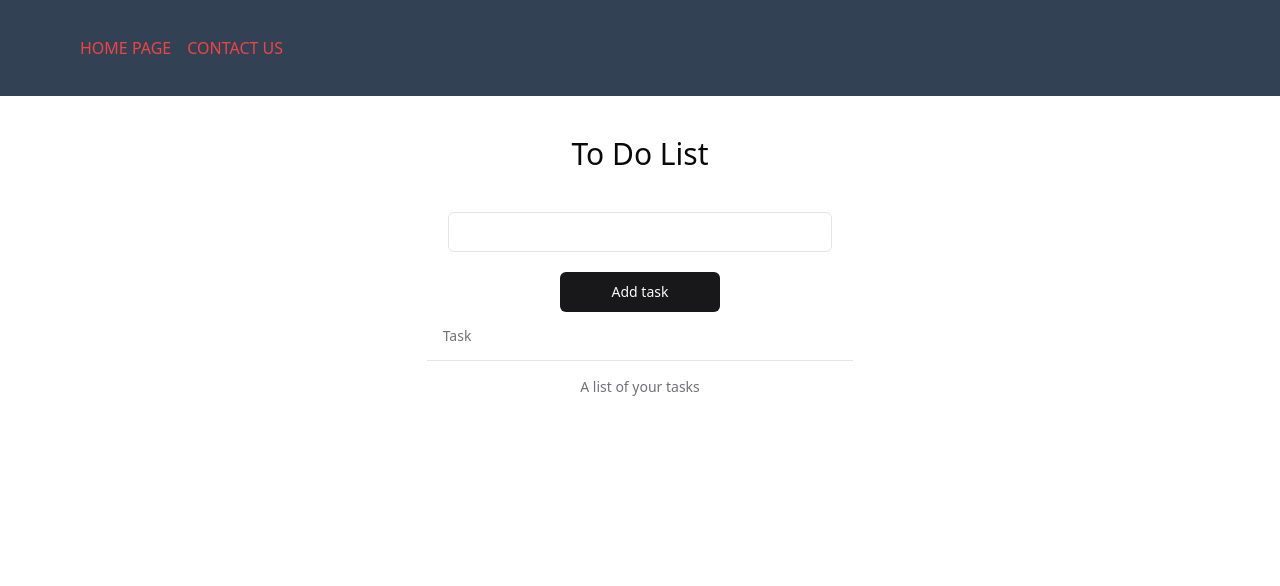
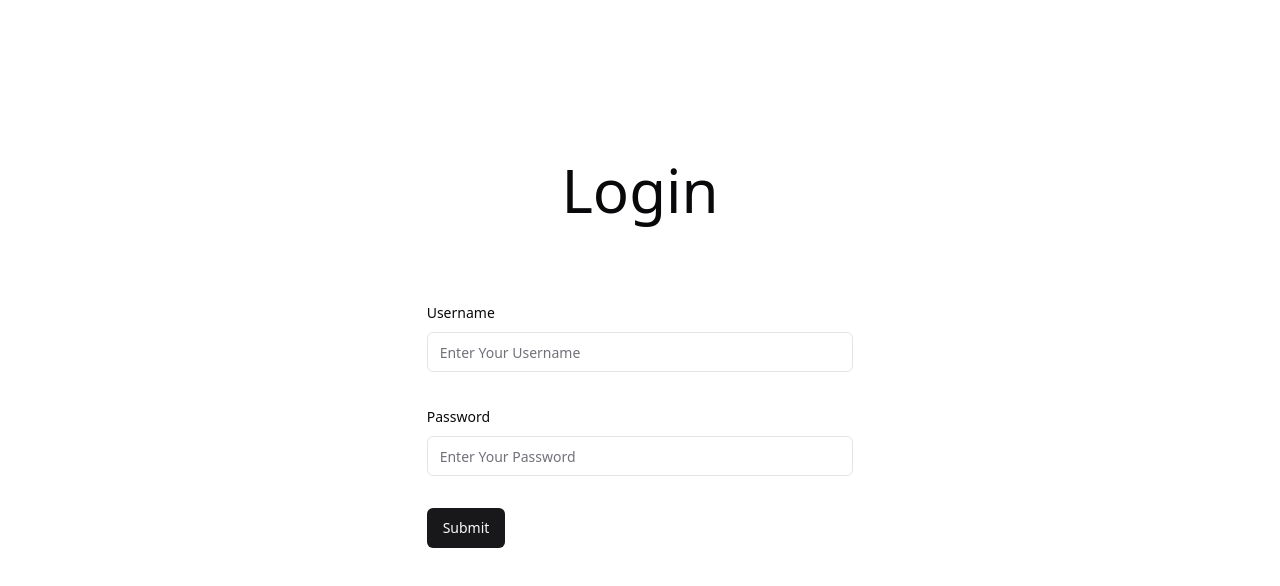
Before and after one commit to ibraheem-areeda/React_shadcn-ui-Demo, a React (Vite) app: page / in a window 1280 px wide. Shown: the top 586 px of the page. Built offline with nearby package versions, Linux system fonts and the light colour scheme.

Commit message:
login done

```diff
--- a/src/App.tsx
+++ b/src/App.tsx
@@ -1,13 +1,14 @@
 /* eslint-disable @typescript-eslint/no-unused-vars */
 
-import { RouterProvider } from "react-router-dom"
-import { router } from "./routes"
+import { RouterProvider } from "react-router-dom";
+import { authRoutes, privateRoutes } from "./routes";
+import AuthContext from "./context/Auth";
+import { useContext } from "react";
 
 function App() {
+  const { user } = useContext(AuthContext);
 
-  return (
-    <RouterProvider router={router} />
-  )
+  return <RouterProvider router={user ? privateRoutes : authRoutes} />;
 }
 
-export default App
+export default App;
--- a/src/components/NavBar.tsx
+++ b/src/components/NavBar.tsx
@@ -1,9 +1,16 @@
+import AuthContext from "@/context/Auth";
+import { useContext } from "react";
+
 const Navbar = () => {
+  const { user } = useContext(AuthContext);
+  console.log(11111111111, typeof user);
+
   return (
     <div className="h-12 text-red-500 p-4 flex items-center justify-between border-b-red-500 uppercase md:h-24 lg:px-10 xl:px-20 bg-slate-700">
       <div className=" hidden md:flex gap-4 flex-1">
         <a href="/">Home Page</a>
         <a href="/about_us">Contact Us</a>
+        {user ? <a>Welcome {user["name"]}</a> : <a>Please login</a>}
       </div>
       <div className=" text-xl md:font-bold flex-1 md:text-center"></div>
       <div className=" hidden md:flex gap-4 justify-end flex-1"></div>
--- /dev/null
+++ b/src/components/ui/form.tsx
@@ -0,0 +1,176 @@
+import * as React from "react"
+import * as LabelPrimitive from "@radix-ui/react-label"
+import { Slot } from "@radix-ui/react-slot"
+import {
+  Controller,
+  ControllerProps,
+  FieldPath,
+  FieldValues,
+  FormProvider,
+  useFormContext,
+} from "react-hook-form"
+
+import { cn } from "@/lib/utils"
+import { Label } from "@/components/ui/label"
+
+const Form = FormProvider
+
+type FormFieldContextValue<
+  TFieldValues extends FieldValues = FieldValues,
+  TName extends FieldPath<TFieldValues> = FieldPath<TFieldValues>
+> = {
+  name: TName
+}
+
+const FormFieldContext = React.createContext<FormFieldContextValue>(
+  {} as FormFieldContextValue
+)
+
+const FormField = <
+  TFieldValues extends FieldValues = FieldValues,
+  TName extends FieldPath<TFieldValues> = FieldPath<TFieldValues>
+>({
+  ...props
+}: ControllerProps<TFieldValues, TName>) => {
+  return (
+    <FormFieldContext.Provider value={{ name: props.name }}>
+      <Controller {...props} />
+    </FormFieldContext.Provider>
+  )
+}
+
+const useFormField = () => {
+  const fieldContext = React.useContext(FormFieldContext)
+  const itemContext = React.useContext(FormItemContext)
+  const { getFieldState, formState } = useFormContext()
+
+  const fieldState = getFieldState(fieldContext.name, formState)
+
+  if (!fieldContext) {
+    throw new Error("useFormField should be used within <FormField>")
+  }
+
+  const { id } = itemContext
+
+  return {
+    id,
+    name: fieldContext.name,
+    formItemId: `${id}-form-item`,
+    formDescriptionId: `${id}-form-item-description`,
+    formMessageId: `${id}-form-item-message`,
+    ...fieldState,
+  }
+}
+
+type FormItemContextValue = {
+  id: string
+}
+
+const FormItemContext = React.createContext<FormItemContextValue>(
+  {} as FormItemContextValue
+)
+
+const FormItem = React.forwardRef<
+  HTMLDivElement,
+  React.HTMLAttributes<HTMLDivElement>
+>(({ className, ...props }, ref) => {
+  const id = React.useId()
+
+  return (
+    <FormItemContext.Provider value={{ id }}>
+      <div ref={ref} className={cn("space-y-2", className)} {...props} />
+    </FormItemContext.Provider>
+  )
+})
+FormItem.displayName = "FormItem"
+
+const FormLabel = React.forwardRef<
+  React.ElementRef<typeof LabelPrimitive.Root>,
+  React.ComponentPropsWithoutRef<typeof LabelPrimitive.Root>
+>(({ className, ...props }, ref) => {
+  const { error, formItemId } = useFormField()
+
+  return (
+    <Label
+      ref={ref}
+      className={cn(error && "text-destructive", className)}
+      htmlFor={formItemId}
+      {...props}
+    />
+  )
+})
+FormLabel.displayName = "FormLabel"
+
+const FormControl = React.forwardRef<
+  React.ElementRef<typeof Slot>,
+  React.ComponentPropsWithoutRef<typeof Slot>
+>(({ ...props }, ref) => {
+  const { error, formItemId, formDescriptionId, formMessageId } = useFormField()
+
+  return (
+    <Slot
+      ref={ref}
+      id={formItemId}
+      aria-describedby={
+        !error
+          ? `${formDescriptionId}`
+          : `${formDescriptionId} ${formMessageId}`
+      }
+      aria-invalid={!!error}
+      {...props}
+    />
+  )
+})
+FormControl.displayName = "FormControl"
+
+const FormDescription = React.forwardRef<
+  HTMLParagraphElement,
+  React.HTMLAttributes<HTMLParagraphElement>
+>(({ className, ...props }, ref) => {
+  const { formDescriptionId } = useFormField()
+
+  return (
+    <p
+      ref={ref}
+      id={formDescriptionId}
+      className={cn("text-sm text-muted-foreground", className)}
+      {...props}
+    />
+  )
+})
+FormDescription.displayName = "FormDescription"
+
+const FormMessage = React.forwardRef<
+  HTMLParagraphElement,
+  React.HTMLAttributes<HTMLParagraphElement>
+>(({ className, children, ...props }, ref) => {
+  const { error, formMessageId } = useFormField()
+  const body = error ? String(error?.message) : children
+
+  if (!body) {
+    return null
+  }
+
+  return (
+    <p
+      ref={ref}
+      id={formMessageId}
+      className={cn("text-sm font-medium text-destructive", className)}
+      {...props}
+    >
+      {body}
+    </p>
+  )
+})
+FormMessage.displayName = "FormMessage"
+
+export {
+  useFormField,
+  Form,
+  FormItem,
+  FormLabel,
+  FormControl,
+  FormDescription,
+  FormMessage,
+  FormField,
+}
--- /dev/null
+++ b/src/components/ui/label.tsx
@@ -0,0 +1,24 @@
+import * as React from "react"
+import * as LabelPrimitive from "@radix-ui/react-label"
+import { cva, type VariantProps } from "class-variance-authority"
+
+import { cn } from "@/lib/utils"
+
+const labelVariants = cva(
+  "text-sm font-medium leading-none peer-disabled:cursor-not-allowed peer-disabled:opacity-70"
+)
+
+const Label = React.forwardRef<
+  React.ElementRef<typeof LabelPrimitive.Root>,
+  React.ComponentPropsWithoutRef<typeof LabelPrimitive.Root> &
+    VariantProps<typeof labelVariants>
+>(({ className, ...props }, ref) => (
+  <LabelPrimitive.Root
+    ref={ref}
+    className={cn(labelVariants(), className)}
+    {...props}
+  />
+))
+Label.displayName = LabelPrimitive.Root.displayName
+
+export { Label }
--- /dev/null
+++ b/src/context/Auth.tsx
@@ -0,0 +1,22 @@
+import { User } from "@/types/User";
+import { PropsWithChildren, createContext, useContext, useState } from "react";
+
+const AuthContext = createContext<User | undefined>(undefined);
+
+// eslint-disable-next-line react-refresh/only-export-components
+export const useAuth = () => useContext(AuthContext);
+
+export const AuthProvider = ({ children }: PropsWithChildren) => {
+  const [user, setUser] = useState<User | undefined>(
+    JSON.parse(localStorage.getItem("userInfo")) || undefined
+  );
+  console.log(5555555555, user);
+
+  return (
+    <AuthContext.Provider value={{ user, setUser }}>
+      {children}
+    </AuthContext.Provider>
+  );
+};
+
+export default AuthContext;
--- a/src/main.tsx
+++ b/src/main.tsx
@@ -1,9 +1,11 @@
-import ReactDOM from "react-dom/client"
-import App from "./App.tsx"
-import "./index.css"
-
+import ReactDOM from "react-dom/client";
+import App from "./App.tsx";
+import "./index.css";
+import { AuthProvider } from "./context/Auth.tsx";
 ReactDOM.createRoot(document.getElementById("root")!).render(
   <>
-    <App />
+    <AuthProvider>
+      <App />
+    </AuthProvider>
   </>
-)
+);
--- a/src/pages/AboutUs.tsx
+++ b/src/pages/AboutUs.tsx
@@ -4,7 +4,7 @@
   return (
     <div>
       <Navbar />
-      <h1 className=" text-center my-10 text-3xl">To Do List</h1>
+      <h1 className=" text-center my-10 text-3xl">Contact Us</h1>
     </div>
   );
 };
--- /dev/null
+++ b/src/pages/Login.tsx
@@ -0,0 +1,103 @@
+import { z } from "zod";
+import { zodResolver } from "@hookform/resolvers/zod";
+import { useForm } from "react-hook-form";
+import { Button } from "@/components/ui/button";
+import {
+  Form,
+  FormControl,
+  FormField,
+  FormItem,
+  FormLabel,
+  FormMessage,
+} from "@/components/ui/form";
+import { Input } from "@/components/ui/input";
+import axios from "axios";
+import { useNavigate } from "react-router-dom";
+import { useContext } from "react";
+import AuthContext from "@/context/Auth";
+
+const Login = () => {
+  const { setUser } = useContext(AuthContext);
+  const navigate = useNavigate();
+  const formSchema = z.object({
+    username: z.string().min(2).max(50),
+    Password: z.string().min(6),
+  });
+
+  const form = useForm<z.infer<typeof formSchema>>({
+    resolver: zodResolver(formSchema),
+    defaultValues: {
+      username: "",
+      Password: "",
+    },
+  });
+
+  async function onSubmit(values: z.infer<typeof formSchema>) {
+    console.log(values);
+
+    try {
+      const response = await axios.post(
+        "https://dev.api.portal.psi-crm.com/auth/login",
+        {
+          identity: values.username,
+          password: values.Password,
+        },
+        {
+          headers: {
+            Accept: "application/json",
+            "Content-Type": "application/json",
+          },
+        }
+      );
+
+      localStorage.setItem("userInfo", JSON.stringify(response.data));
+      setUser(() => response.data);
+      navigate("/home");
+    } catch (error) {
+      console.error("Authentication failed:", error);
+      localStorage.removeItem("token");
+    }
+  }
+
+  return (
+    <>
+      <h1 className=" text-center text-6xl mt-40">Login</h1>
+      <div className=" w-1/3 mx-auto mt-20">
+        <Form {...form}>
+          <form onSubmit={form.handleSubmit(onSubmit)} className="space-y-8">
+            <FormField
+              control={form.control}
+              name="username"
+              render={({ field }) => (
+                <FormItem>
+                  <FormLabel>Username</FormLabel>
+                  <FormControl>
+                    <Input placeholder="Enter Your Username" {...field} />
+                  </FormControl>
+                  <FormMessage />
+                </FormItem>
+              )}
+            />
+
+            <FormField
+              control={form.control}
+              name="Password"
+              render={({ field }) => (
+                <FormItem>
+                  <FormLabel>Password</FormLabel>
+                  <FormControl>
+                    <Input placeholder="Enter Your Password" {...field} />
+                  </FormControl>
+                  <FormMessage />
+                </FormItem>
+              )}
+            />
+            <Button type="submit">Submit</Button>
+          </form>
+        </Form>
+      </div>
+    </>
+  );
+};
+
+export default Login;
--- a/src/routes.tsx
+++ b/src/routes.tsx
@@ -1,20 +1,30 @@
-import { createBrowserRouter } from "react-router-dom"
-import Home from "./pages/Home"
-import AboutUs from "./pages/AboutUs"
+import { Navigate, createBrowserRouter } from "react-router-dom";
+import Home from "./pages/Home";
+import AboutUs from "./pages/AboutUs";
+import Login from "./pages/Login";
 
-export const router = createBrowserRouter([
+export const privateRoutes = createBrowserRouter([
   {
     path: "/",
-    element: <Home/>,
+    element: <Navigate to="/home" />,
+  },
+  {
+    path: "/home",
+    element: <Home />,
   },
   {
     path: "/about_us",
-    element: <AboutUs/>,
-    // children: [
-    //   {
-    //     index: true,
-    //     element: <Navigate to="/dashboard" />,
-    //   },
-    // ],
+    element: <AboutUs />,
   },
-])
+]);
+
+export const authRoutes = createBrowserRouter([
+  {
+    path: "/*",
+    element: <Navigate to="/" />,
+  },
+  {
+    path: "/",
+    element: <Login />,
+  },
+]);
--- /dev/null
+++ b/src/types/User.ts
@@ -0,0 +1,28 @@
+export  type ProfileImage = {
+    id: number;
+    urls: {
+      additionalProp1: string;
+      additionalProp2: string;
+      additionalProp3: string;
+    };
+  };
+
+  export type User = {
+    id: string;
+    name: string;
+    email: string;
+    phone: string;
+    username: string;
+    timezone: string;
+    is_active: boolean;
+    last_presence: {
+      date: string;
+      time_ago: string;
+    };
+    created_at: string;
+    updated_at: string;
+    deleted_at: string;
+    profile_image: ProfileImage | null;
+    access_token: string;
+    refresh_token: string;
+  };
--- a/tsconfig.json
+++ b/tsconfig.json
@@ -21,8 +21,8 @@
 
     /* Linting */
     "strict": true,
-    "noUnusedLocals": true,
-    "noUnusedParameters": true,
+    "noUnusedLocals": false,
+    "noUnusedParameters": false,
     "noFallthroughCasesInSwitch": true
   },
   "include": ["src"],
```
Also changed, not shown: package.json (+8 -1 lines), 1 other file (tests, documents, lock files or other folders).
